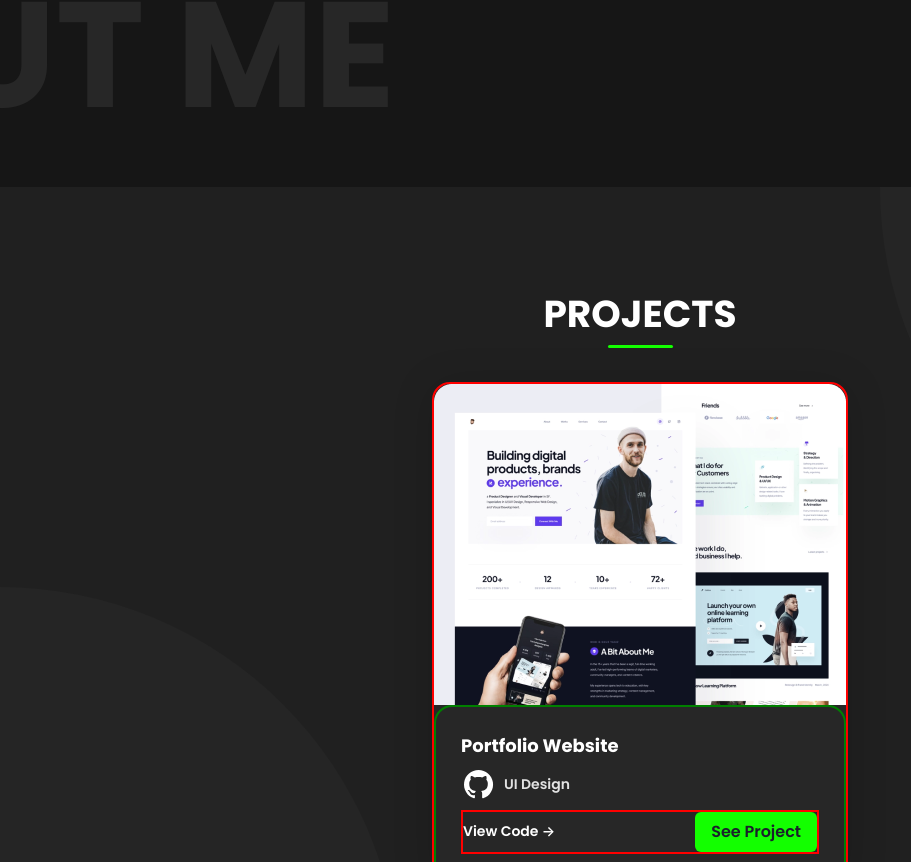
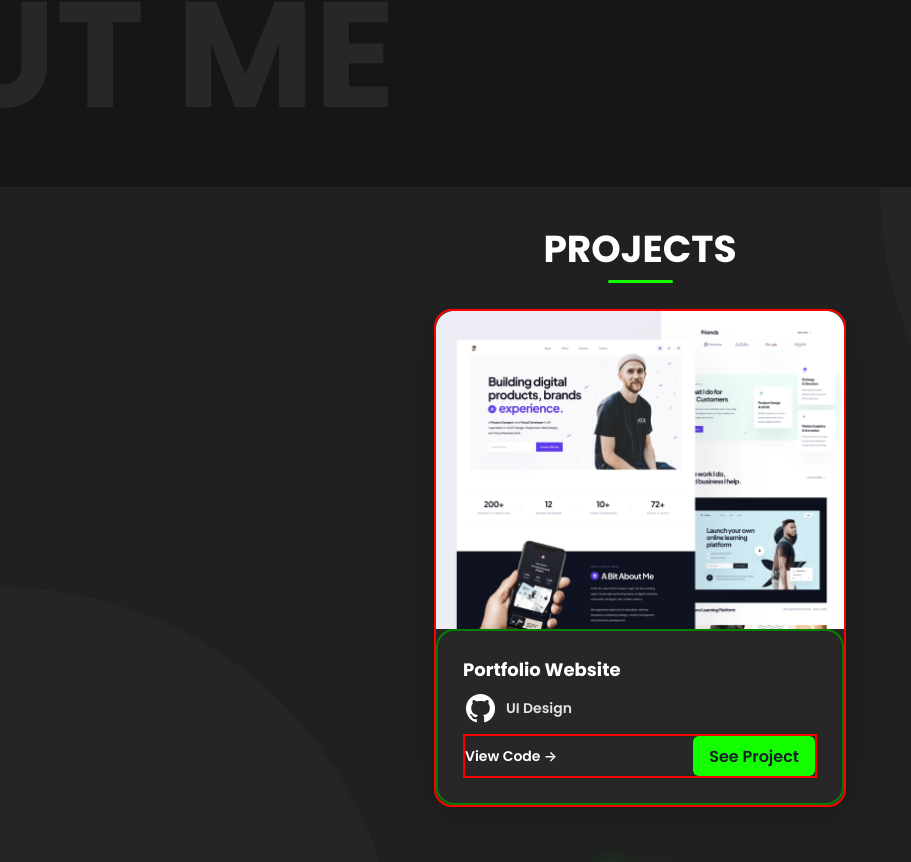
Before and after one commit to dzikriqalampacil/personal-website, a Next.js app: page / in a window 1280 px wide. Shown: the part 3497-4359 px from the top of the page, without its empty margins (0-911 px from the left). Built offline with nearby package versions, Linux system fonts and the light colour scheme.

Commit message:
feat: add projects section

```diff
--- a/package.json
+++ b/package.json
@@ -16,7 +16,8 @@
     "framer-motion": "^6.5.1",
     "next": "12.2.3",
     "react": "18.2.0",
-    "react-dom": "18.2.0"
+    "react-dom": "18.2.0",
+    "swiper": "^8.3.2"
   },
   "devDependencies": {
     "eslint": "8.21.0",
--- a/ui/component/Projects/index.jsx
+++ b/ui/component/Projects/index.jsx
@@ -1,9 +1,13 @@
 import React from 'react'
 import { Text, VStack, Heading, Image, HStack, Box, Button } from '@chakra-ui/react'
+import { Swiper, SwiperSlide } from "swiper/react";
+import "swiper/css";
+import "swiper/css/pagination";
+import { Pagination } from "swiper";
 
 function Project() {
     return (
-        <VStack bg='#272727' borderRadius={'18px'} spacing='0' boxShadow='0px 4px 40px rgba(0, 0, 0, 0.16)' border='2px solid red' zIndex='2'>
+        <VStack bg='#272727' borderRadius={'18px'} spacing='0' boxShadow='0px 4px 40px rgba(0, 0, 0, 0.16)' border='2px solid red' zIndex='2' w='412px'>
             <Image src='/assets/dummy_card.png' />
             <VStack p='25px' align='flex-start' justifyContent={'flex-start'} border='2px solid green' w='full' borderRadius={'18px'}>
                 <Text fontWeight={700} fontSize='18px' color='white'>
@@ -33,18 +37,42 @@ function Circle({ ...styles }) {
 }
 
 function Projects() {
-    return (
-        <VStack bg={'#202020'} justifyContent={'center'} alignItems={'center'} minH='100vh' position={'relative'} overflow='hidden'>
+
+    const pagination = {
+        clickable: true,
+        renderBullet: function (index, className) {
+            return '<span class="' + className + '" style="background:#13FF00; box-shadow: 0px 0px 20px #13FF00;">' + "</span>";
+        },
+    }
+
+
+
+    return (<>
+        <Box bg={'#202020'} minH='100vh' position={'relative'} overflow='hidden'>
             <Box w='800px' h='800px' borderRadius={'50%'} bg='#252525' position={'absolute'} right={'-400'} top={'-400'} />
             <Box w='800px' h='800px' borderRadius={'50%'} bg='#252525' position={'absolute'} left={'-400'} bottom={'-400'} />
-            <VStack pb='26px' zIndex='2'>
+            <VStack pb='26px' zIndex='2' mt='40px'>
                 <Heading fontWeight={700} color={'white'} fontSize={'37.5px'} >
                     PROJECTS
                 </Heading>
                 <Box bg='brand.green' height={'3px'} width='65px' borderRadius={'10px'} />
             </VStack>
-            <Project />
-        </VStack>
+            <Swiper
+                pagination={pagination}
+                modules={[Pagination]}
+                style={{ paddingBottom: '80px' }}
+                centeredSlides={true}
+                centeredSlidesBounds={true}
+            >
+                <SwiperSlide style={{ display: 'flex', justifyContent: 'center' }}><Project /></SwiperSlide>
+                <SwiperSlide style={{ border: '2px solid blue', display: 'flex', justifyContent: 'center' }}><Project /></SwiperSlide>
+                <SwiperSlide style={{ border: '2px solid blue', display: 'flex', justifyContent: 'center' }}><Project /></SwiperSlide>
+                <SwiperSlide style={{ border: '2px solid blue', display: 'flex', justifyContent: 'center' }}><Project /></SwiperSlide>
+                <SwiperSlide style={{ border: '2px solid blue', display: 'flex', justifyContent: 'center' }}><Project /></SwiperSlide>
+            </Swiper>
+        </Box>
+        {/* <h1 className={styles.halo}>Test Class</h1> */}
+    </>
     )
 }
 
```
Also changed, not shown: 1 other file (tests, documents, lock files or other folders).
